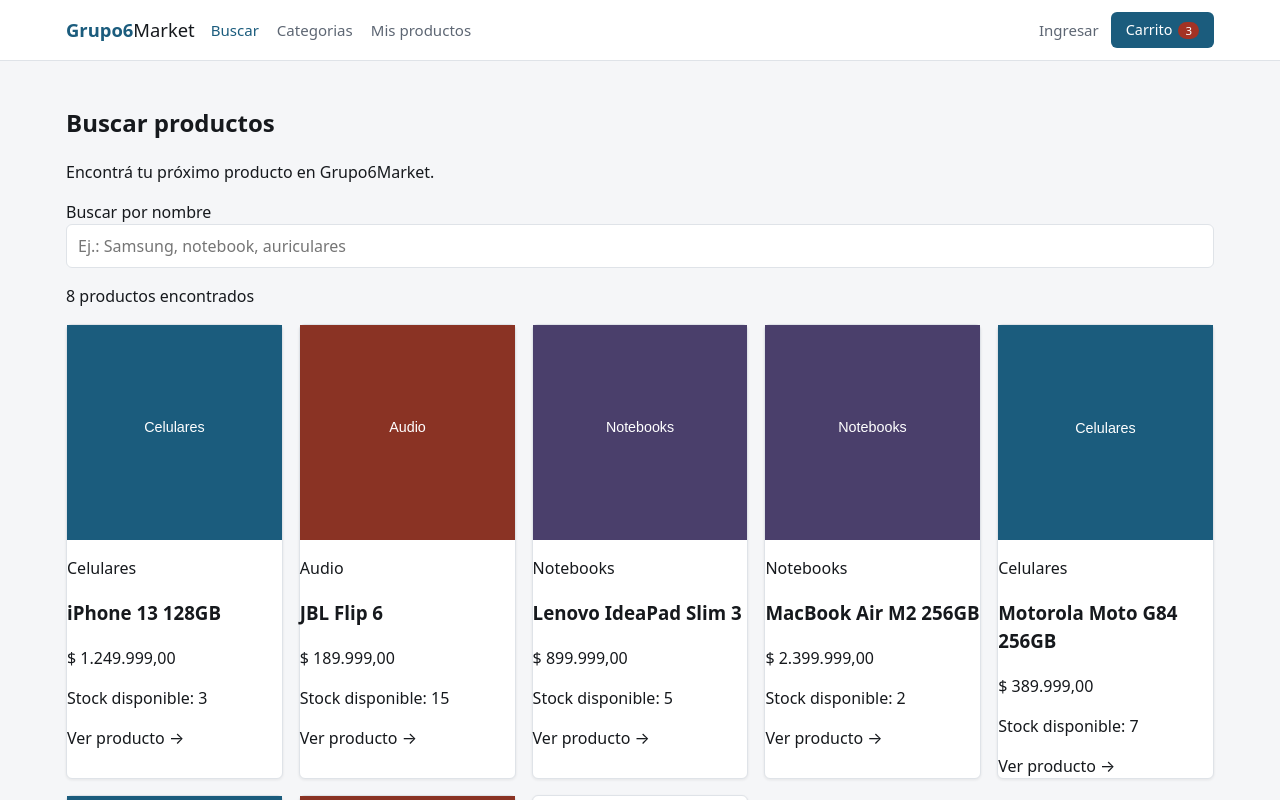
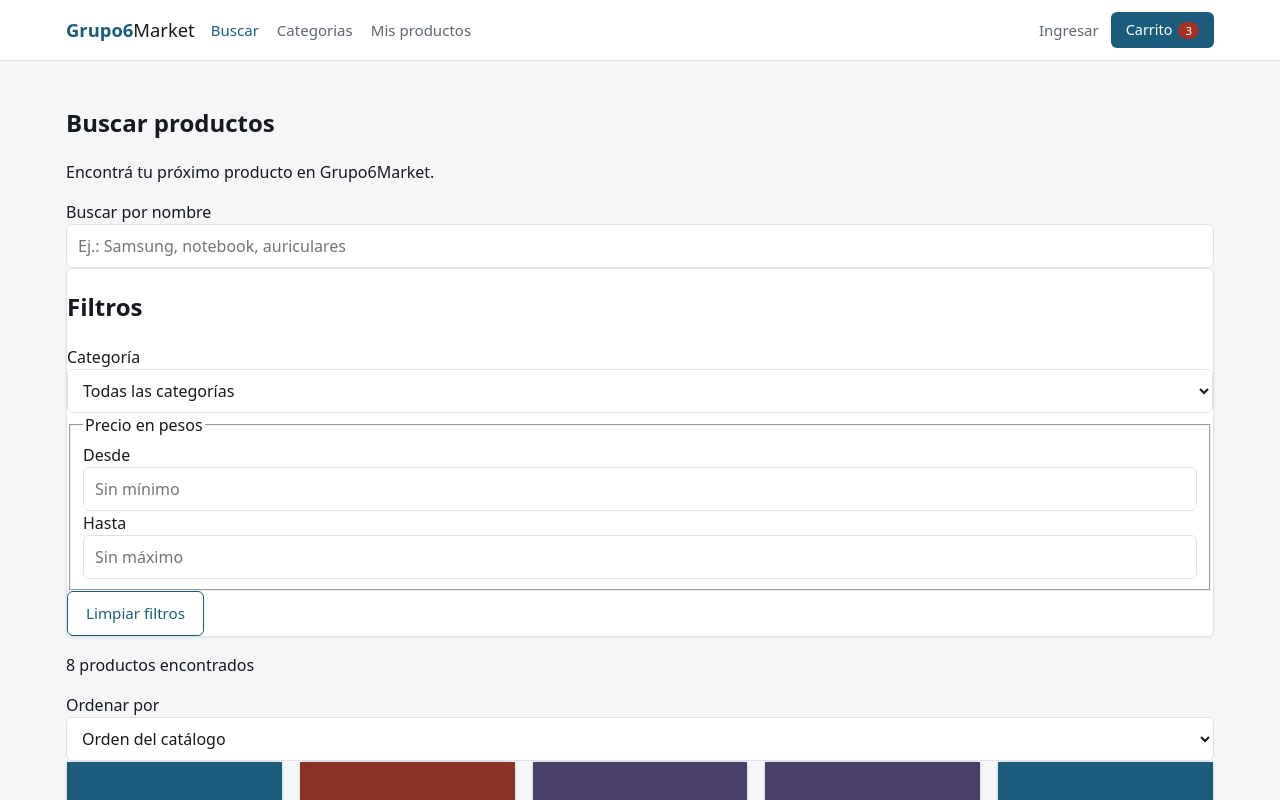
Before and after one commit to Palomac07/front-ecommerce, a React (Vite) app: page /buscar in a window 1280 px wide. Shown: the top 800 px of the page. Built offline with nearby package versions, Linux system fonts and the light colour scheme.

Commit message:
feat(busqueda): incorporar filtros de categoria y precio y ordenamiento

```diff
--- a/src/features/busqueda/Busqueda.jsx
+++ b/src/features/busqueda/Busqueda.jsx
@@ -3,24 +3,55 @@
 import SearchBar from './SearchBar.jsx'
 import ProductList from './ProductList.jsx'
 import EmptyState from './EmptyState.jsx'
+import FilterSidebar from './FilterSidebar.jsx'
+import SortDropdown from './SortDropdown.jsx'
+import { filtrarProductos, validarPrecios } from './filtrarProductos.js'
 
 export default function Busqueda() {
-  const { data: productos, loading, error } = useMockFetch('productos')
+  const productosFetch = useMockFetch('productos')
+  const categoriasFetch = useMockFetch('categorias')
   const [texto, setTexto] = useState('')
-  const normalizar = (valor) => valor.normalize('NFD').replace(/[\u0300-\u036f]/g, '').toLocaleLowerCase('es')
-  const resultados = (productos ?? []).filter((producto) =>
-    normalizar(producto.nombre).includes(normalizar(texto.trim())))
+  const [categoriaId, setCategoriaId] = useState('')
+  const [minimo, setMinimo] = useState('')
+  const [maximo, setMaximo] = useState('')
+  const [orden, setOrden] = useState('original')
+  const categorias = categoriasFetch.data ?? []
+  const loading = productosFetch.loading || categoriasFetch.loading
+  const error = productosFetch.error || categoriasFetch.error
+  const errorPrecio = validarPrecios(minimo, maximo)
+  const resultados = filtrarProductos(productosFetch.data ?? [], categorias, { texto, categoriaId, minimo, maximo, orden })
+
+  function limpiarFiltros() {
+    setCategoriaId('')
+    setMinimo('')
+    setMaximo('')
+    setOrden('original')
+  }
+
+  function limpiarTodo() {
+    setTexto('')
+    limpiarFiltros()
+  }
 
   return (
     <section className="busqueda">
       <header><h1>Buscar productos</h1><p>Encontrá tu próximo producto en Grupo6Market.</p></header>
       <SearchBar valor={texto} onChange={setTexto} />
-      {loading ? <p className="estado-carga" role="status">Cargando productos…</p>
-        : error ? <p className="estado-error" role="alert">No pudimos cargar los productos: {error}</p>
-          : <>
-            <p role="status">{resultados.length} {resultados.length === 1 ? 'producto encontrado' : 'productos encontrados'}</p>
-            {resultados.length ? <ProductList productos={resultados} /> : <EmptyState onLimpiar={() => setTexto('')} />}
-          </>}
+      {loading ? <p className="estado-carga" role="status">Cargando productos y categorías…</p>
+        : error ? <p className="estado-error" role="alert">No pudimos cargar el catálogo: {error}</p>
+          : <div className="busqueda-layout">
+            <FilterSidebar categorias={categorias} categoriaId={categoriaId} onCategoria={setCategoriaId}
+              minimo={minimo} maximo={maximo} onMinimo={setMinimo} onMaximo={setMaximo}
+              error={errorPrecio} onLimpiar={limpiarFiltros} />
+            <div className="busqueda-resultados">
+              <div className="busqueda-toolbar">
+                <p role="status">{errorPrecio ? 'Revisá el rango de precios' : `${resultados.length} ${resultados.length === 1 ? 'producto encontrado' : 'productos encontrados'}`}</p>
+                <SortDropdown valor={orden} onChange={setOrden} />
+              </div>
+              {errorPrecio ? <p className="estado-vacio">Corregí los precios para ver los resultados.</p>
+                : resultados.length ? <ProductList productos={resultados} /> : <EmptyState onLimpiar={limpiarTodo} />}
+            </div>
+          </div>}
     </section>
   )
 }
--- /dev/null
+++ b/src/features/busqueda/CategoryFilter.jsx
@@ -0,0 +1,11 @@
+export default function CategoryFilter({ categorias, valor, onChange }) {
+  return (
+    <div className="busqueda-campo">
+      <label htmlFor="busqueda-categoria">Categoría</label>
+      <select id="busqueda-categoria" value={valor} onChange={(event) => onChange(event.target.value)}>
+        <option value="">Todas las categorías</option>
+        {categorias.map((categoria) => <option key={categoria.id} value={categoria.id}>{categoria.nombre}</option>)}
+      </select>
+    </div>
+  )
+}
--- /dev/null
+++ b/src/features/busqueda/FilterSidebar.jsx
@@ -0,0 +1,13 @@
+import CategoryFilter from './CategoryFilter.jsx'
+import PriceFilter from './PriceFilter.jsx'
+
+export default function FilterSidebar({ categorias, categoriaId, onCategoria, minimo, maximo, onMinimo, onMaximo, error, onLimpiar }) {
+  return (
+    <aside className="card busqueda-filtros" aria-labelledby="busqueda-filtros-titulo">
+      <h2 id="busqueda-filtros-titulo">Filtros</h2>
+      <CategoryFilter categorias={categorias} valor={categoriaId} onChange={onCategoria} />
+      <PriceFilter minimo={minimo} maximo={maximo} onMinimo={onMinimo} onMaximo={onMaximo} error={error} />
+      <button type="button" className="btn btn-secundario" onClick={onLimpiar}>Limpiar filtros</button>
+    </aside>
+  )
+}
--- /dev/null
+++ b/src/features/busqueda/PriceFilter.jsx
@@ -0,0 +1,20 @@
+export default function PriceFilter({ minimo, maximo, onMinimo, onMaximo, error }) {
+  return (
+    <fieldset className="busqueda-precios">
+      <legend>Precio en pesos</legend>
+      <div className="busqueda-campo">
+        <label htmlFor="busqueda-minimo">Desde</label>
+        <input id="busqueda-minimo" type="number" min="0" step="0.01" placeholder="Sin mínimo"
+          value={minimo} onChange={(event) => onMinimo(event.target.value)}
+          aria-invalid={Boolean(error)} aria-describedby={error ? 'busqueda-precio-error' : undefined} />
+      </div>
+      <div className="busqueda-campo">
+        <label htmlFor="busqueda-maximo">Hasta</label>
+        <input id="busqueda-maximo" type="number" min="0" step="0.01" placeholder="Sin máximo"
+          value={maximo} onChange={(event) => onMaximo(event.target.value)}
+          aria-invalid={Boolean(error)} aria-describedby={error ? 'busqueda-precio-error' : undefined} />
+      </div>
+      {error && <p id="busqueda-precio-error" className="busqueda-error" role="alert">{error}</p>}
+    </fieldset>
+  )
+}
--- /dev/null
+++ b/src/features/busqueda/SortDropdown.jsx
@@ -0,0 +1,13 @@
+export default function SortDropdown({ valor, onChange }) {
+  return (
+    <div className="busqueda-campo busqueda-orden">
+      <label htmlFor="busqueda-orden">Ordenar por</label>
+      <select id="busqueda-orden" value={valor} onChange={(event) => onChange(event.target.value)}>
+        <option value="original">Orden del catálogo</option>
+        <option value="precio-asc">Menor precio</option>
+        <option value="precio-desc">Mayor precio</option>
+        <option value="nombre">Nombre: A a Z</option>
+      </select>
+    </div>
+  )
+}
--- /dev/null
+++ b/src/features/busqueda/filtrarProductos.js
@@ -0,0 +1,25 @@
+const normalizar = (valor) => valor.normalize('NFD').replace(/[\u0300-\u036f]/g, '').toLocaleLowerCase('es')
+
+export function validarPrecios(minimo, maximo) {
+  const invalido = (valor) => valor !== '' && (!Number.isFinite(Number(valor)) || Number(valor) < 0)
+  if (invalido(minimo) || invalido(maximo)) return 'Ingresá precios válidos mayores o iguales a cero.'
+  if (minimo !== '' && maximo !== '' && Number(minimo) > Number(maximo)) {
+    return 'El precio mínimo no puede superar al máximo.'
+  }
+  return ''
+}
+
+export function filtrarProductos(productos, categorias, { texto, categoriaId, minimo, maximo, orden }) {
+  if (validarPrecios(minimo, maximo)) return []
+  const categoria = categorias.find((item) => String(item.id) === categoriaId)
+  // El resumen del back trae categoriaNombre, no categoriaId.
+  const resultados = productos.filter((producto) =>
+    normalizar(producto.nombre).includes(normalizar(texto.trim())) &&
+    (!categoriaId || producto.categoriaNombre === categoria?.nombre) &&
+    (minimo === '' || producto.precio >= Number(minimo)) &&
+    (maximo === '' || producto.precio <= Number(maximo)))
+  if (orden === 'precio-asc') resultados.sort((a, b) => a.precio - b.precio)
+  if (orden === 'precio-desc') resultados.sort((a, b) => b.precio - a.precio)
+  if (orden === 'nombre') resultados.sort((a, b) => a.nombre.localeCompare(b.nombre, 'es'))
+  return resultados
+}
```
